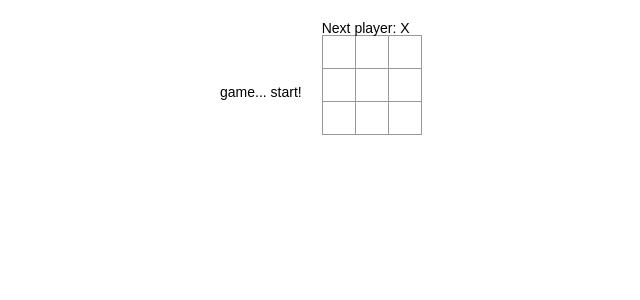
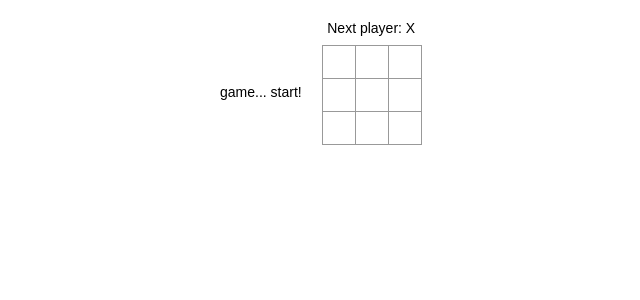
Before and after one commit to greathiago/Tic-Tac-Toe-ReactTutorial, a React (Create React App) app: page / in a window 1280 px wide. Shown: the top 300 px of the page, without its empty margins (100-740 px from the left). Built offline with nearby package versions, Linux system fonts and the light colour scheme.

Commit message:
Update index.css

```diff
--- a/src/index.css
+++ b/src/index.css
@@ -30,10 +30,8 @@ ol, ul {
 }
 
 .status {
-  top: 0px;
-  left: 0px;
-  bottom: 0px;
-  right: 0px;
+  margin-bottom: 10px;
+  text-align: center;
 }
 
 .square {
@@ -72,8 +70,10 @@ ol, ul {
 }
 .game-board {
   margin-left: 20px;
-  display: inline;
-  position: relative;
+  top: 0px;
+  left: 0px;
+  bottom: 0px;
+  right: 0px;
 }
 
 .btn-reset{
```
